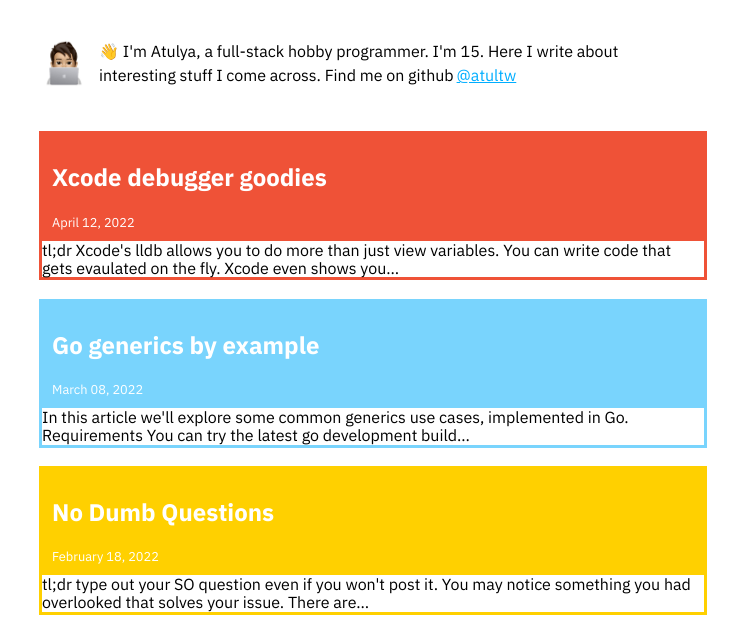
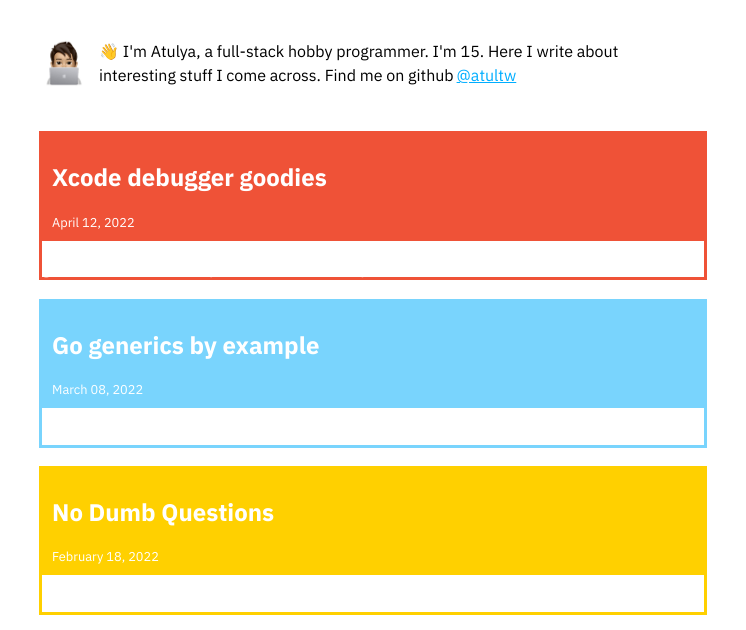
Before and after one commit to atultw/blog, a Gatsby site: page / in a window 1280 px wide. Shown: the part 103-733 px from the top of the page, without its empty margins (267-1013 px from the left). Built offline with nearby package versions, Linux system fonts and the light colour scheme; Gatsby itself is replaced by a stand-in of ours.

Commit message:
fix text color in article preview

```diff
--- a/src/components/ArticlePreview.jsx
+++ b/src/components/ArticlePreview.jsx
@@ -36,7 +36,7 @@ export class ArticlePreview extends Component {
                         </h2>
                         <small>{this.props.post.frontmatter.date}</small><br />
                     </div>
-                    <div className={Styles.articlePreviewContent} style={{ background: this.state.hover ? `${this.props.post.frontmatter.colorOne}` : "none", color: this.state.hover ? "white" : "black" }}>
+                    <div className={Styles.articlePreviewContent} style={{ background: this.state.hover ? `${this.props.post.frontmatter.colorOne}` : "none", color: this.state.hover ? "white" : "var(--foreground-color)" }}>
 
                         <div
                             // dangerouslySetInnerHTML={{
```
